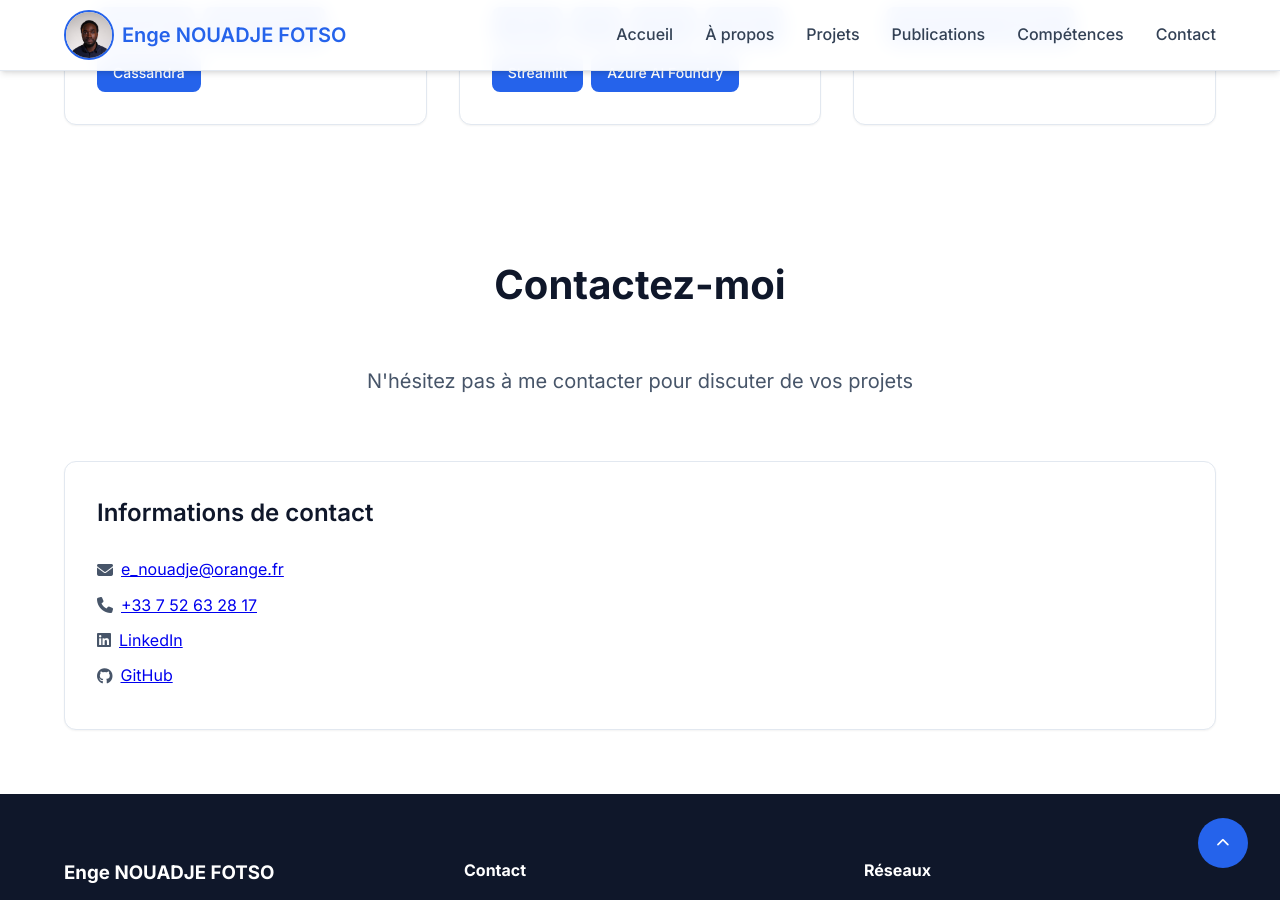
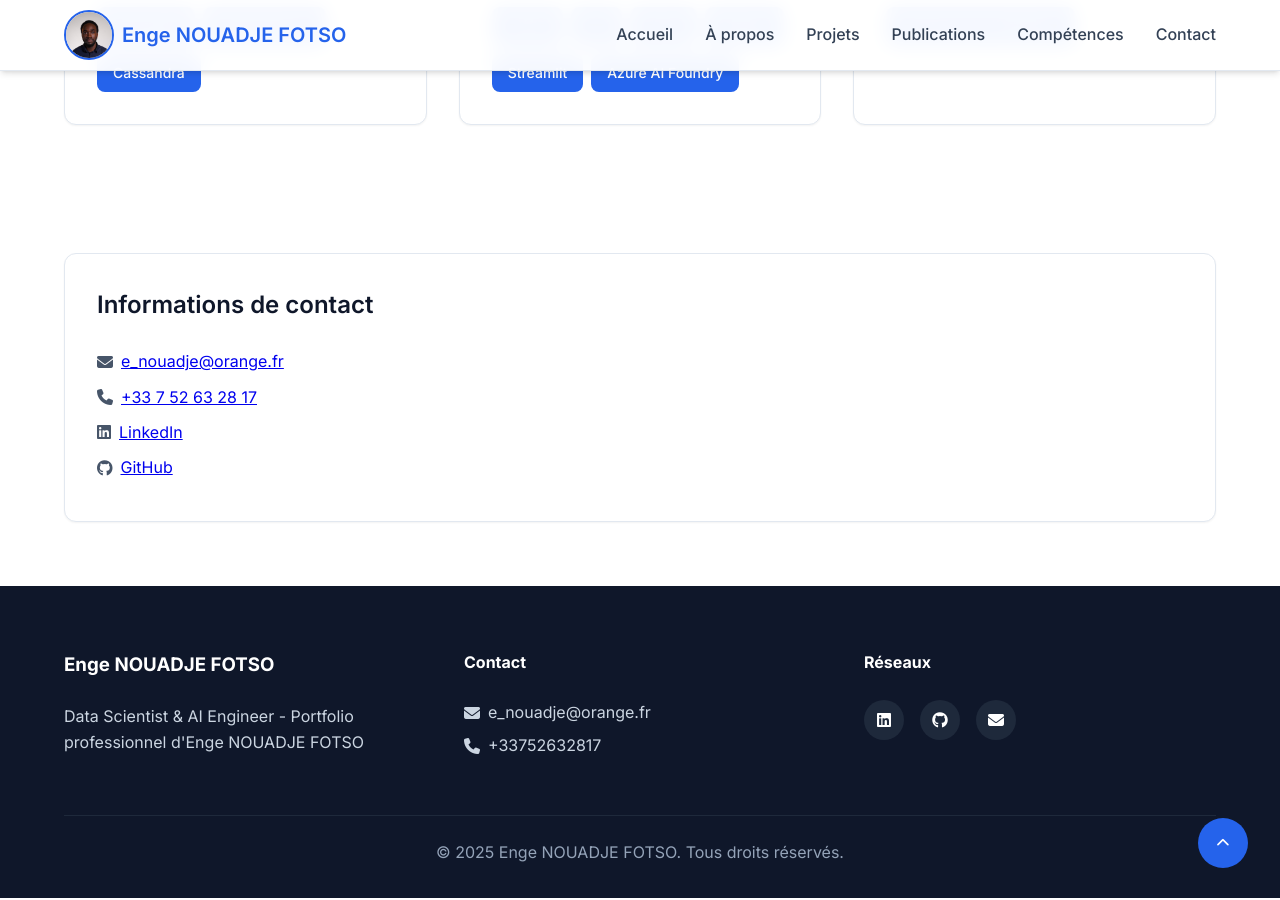
Before and after one commit to ndje-enge/Portfolio-Project, a Jekyll site: the page built from index.html, in a window 1280 px wide and 900 px high, scrolled down 3883 px. Built offline with Jekyll 4.4.1, drawn with Linux system fonts in a browser that asks for light colours; nearby versions of some CDN libraries.

Commit message:
Update index.html

```diff
--- a/index.html
+++ b/index.html
@@ -319,10 +319,7 @@ title: "Accueil"
 <!-- Contact Section -->
 <section class="section" id="contact">
     <div class="container">
-        <h2 class="section-title">Contactez-moi</h2>
-        <p class="section-subtitle">
-            N'hésitez pas à me contacter pour discuter de vos projets
-        </p>
+
 
         <div class="contact-content">
             <div class="card">
```
